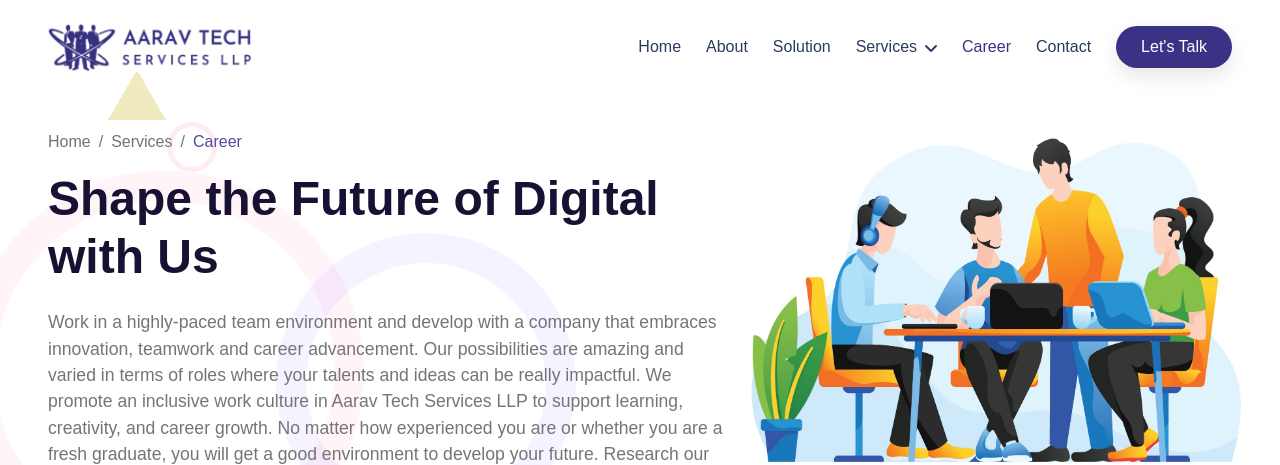
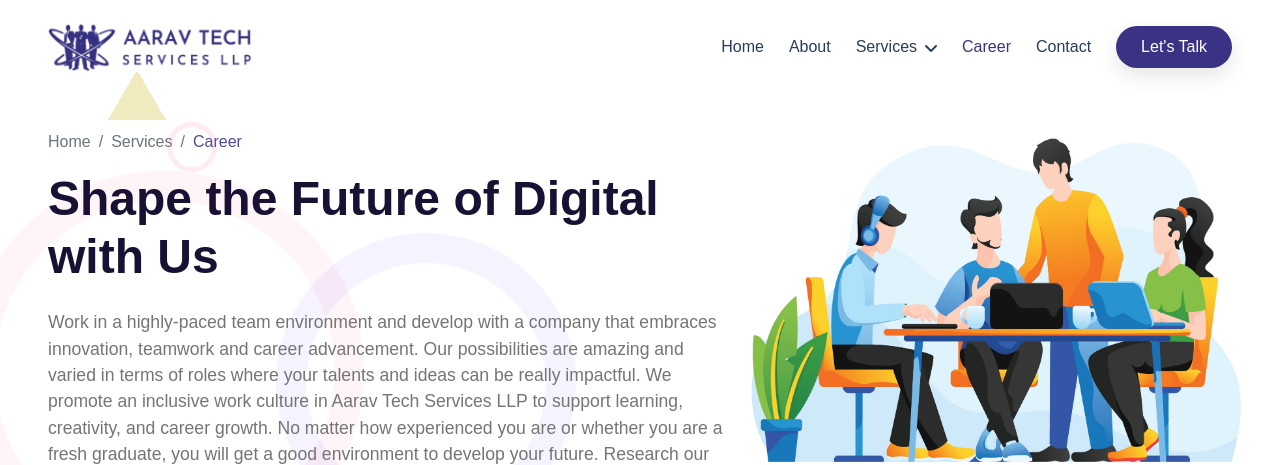
Before and after one commit to aarav-tech-123/aaravtech_website, a PHP site: page /career.php in a window 1280 px wide. Shown: the top 465 px of the page. Run offline with PHP 8.4, Linux system fonts and the light colour scheme; some libraries are stand-ins or nearby versions.

Commit message:
Update career.php

```diff
--- a/career.php
+++ b/career.php
@@ -86,12 +86,12 @@
                 <div class="navbar-nav ms-auto py-0">
                     <a href="index.html" class="nav-item nav-link">Home</a>
                     <a href="about.html" class="nav-item nav-link">About</a>
-                    <a href="solution.html" class="nav-item nav-link">Solution</a>
+                    <!-- <a href="solution.html" class="nav-item nav-link">Solution</a> -->
                     <div class="nav-item dropdown">
                         <a href="#" class="nav-link dropdown-toggle" data-bs-toggle="dropdown">Services</a>
                         <div class="dropdown-menu m-0">
                             <a href="digital_marketing.html" class="dropdown-item">Digital Marketing</a>
-                            <a href="seo.html" class="dropdown-item">Search Engine Optimization</a>
+                            <!-- <a href="seo.html" class="dropdown-item">Search Engine Optimization</a> -->
                             <a href="software_development.html" class="dropdown-item">Web Development</a>
                             <a href="graphic_designing.html" class="dropdown-item">Graphic Designing</a>
                             <a href="bpo.html" class="dropdown-item">BPO Service</a>
```
